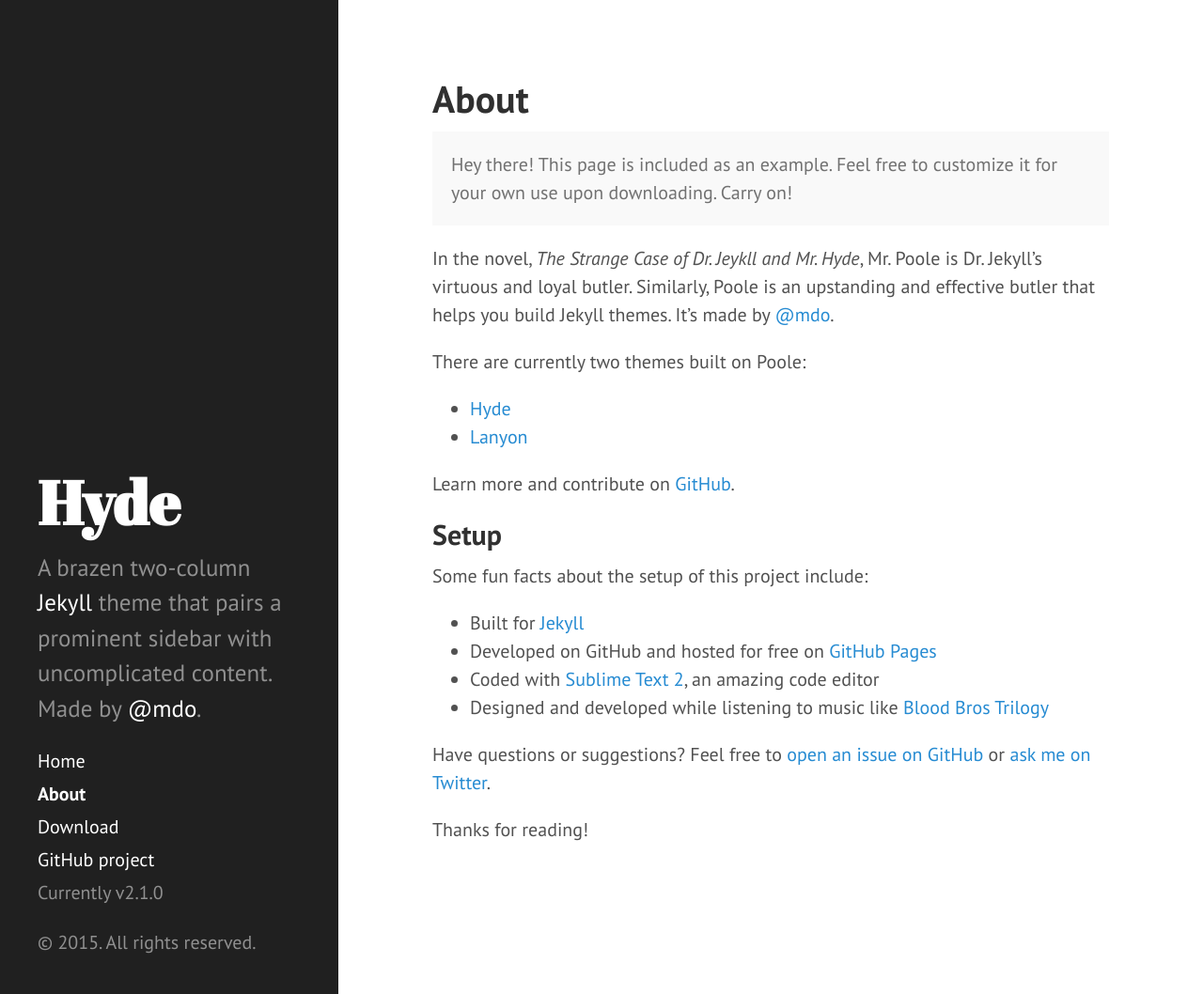
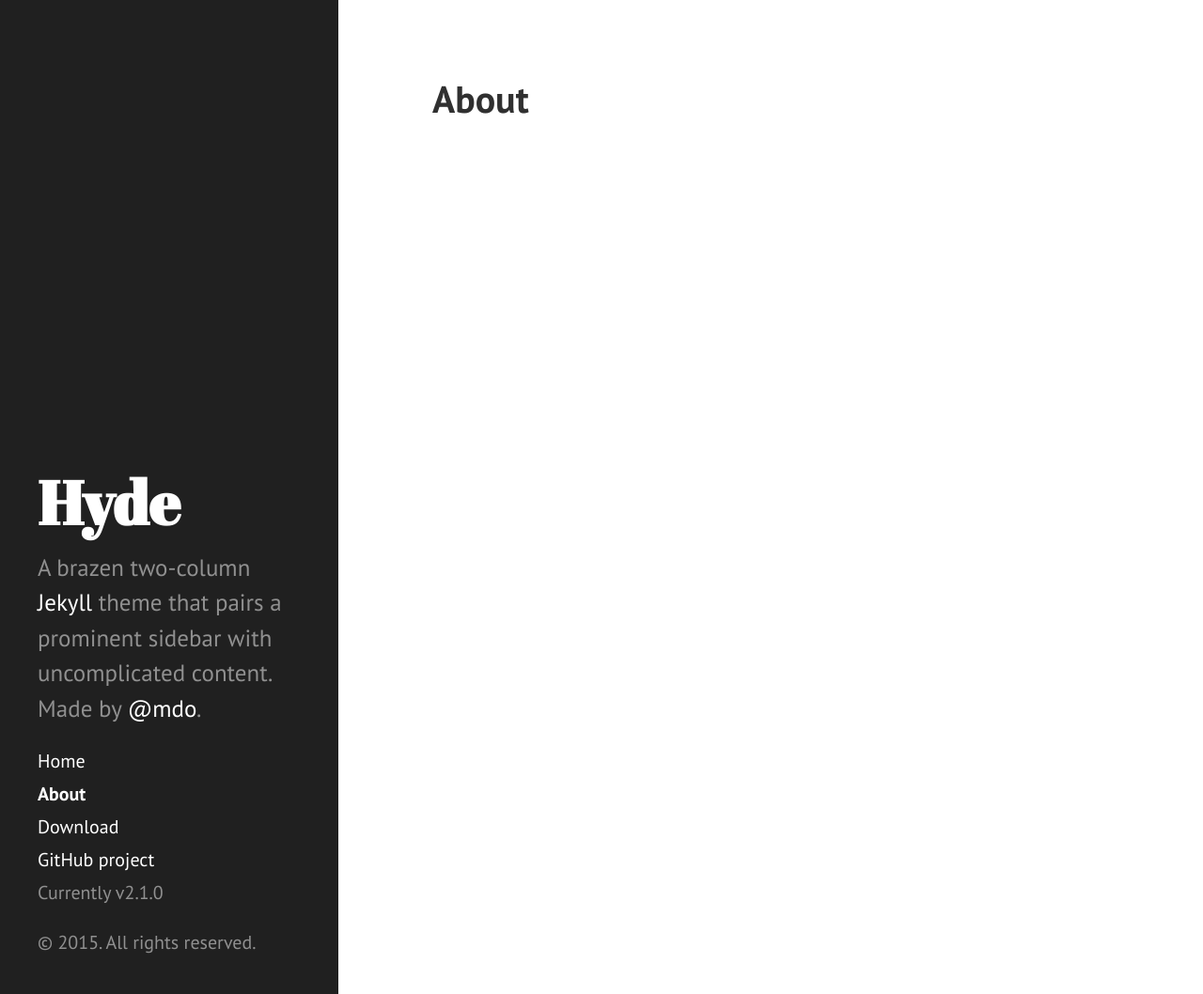
Before and after one commit to onenerdyguy/onenerdyguy.github.io, a Jekyll site: the page built from about.md, in a window 1280 px wide and 1058 px high. Shown: the whole window at 94% size. Built offline with Jekyll 4.4.1, drawn with Linux system fonts in a browser that asks for light colours; Markdown is read by kramdown in place of the engine named in the settings.

Commit message:
again
mhmm

```diff
--- a/_config.yml
+++ b/_config.yml
@@ -14,13 +14,13 @@
 baseurl:          /
 
 author:
-  name:           'Mark Otto'
-  url:            https://twitter.com/mdo
+  name:           'Bob Henderson'
+  url:            https://twitter.com/1nerdyguy
 
 paginate:         5
 
 # Custom vars
 version:          2.1.0
 
-github:
-  repo:           https://github.com/poole/hyde
+#github:
+#  repo:           https://github.com/poole/hyde
--- a/about.md
+++ b/about.md
@@ -2,29 +2,3 @@
 layout: page
 title: About
 ---
-
-<p class="message">
-  Hey there! This page is included as an example. Feel free to customize it for your own use upon downloading. Carry on!
-</p>
-
-In the novel, *The Strange Case of Dr. Jeykll and Mr. Hyde*, Mr. Poole is Dr. Jekyll's virtuous and loyal butler. Similarly, Poole is an upstanding and effective butler that helps you build Jekyll themes. It's made by [@mdo](https://twitter.com/mdo).
-
-There are currently two themes built on Poole:
-
-* [Hyde](http://hyde.getpoole.com)
-* [Lanyon](http://lanyon.getpoole.com)
-
-Learn more and contribute on [GitHub](https://github.com/poole).
-
-## Setup
-
-Some fun facts about the setup of this project include:
-
-* Built for [Jekyll](http://jekyllrb.com)
-* Developed on GitHub and hosted for free on [GitHub Pages](https://pages.github.com)
-* Coded with [Sublime Text 2](http://sublimetext.com), an amazing code editor
-* Designed and developed while listening to music like [Blood Bros Trilogy](https://soundcloud.com/maddecent/sets/blood-bros-series)
-
-Have questions or suggestions? Feel free to [open an issue on GitHub](https://github.com/poole/issues/new) or [ask me on Twitter](https://twitter.com/mdo).
-
-Thanks for reading!
```
